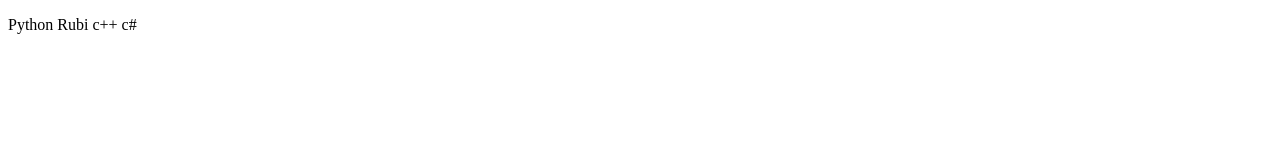
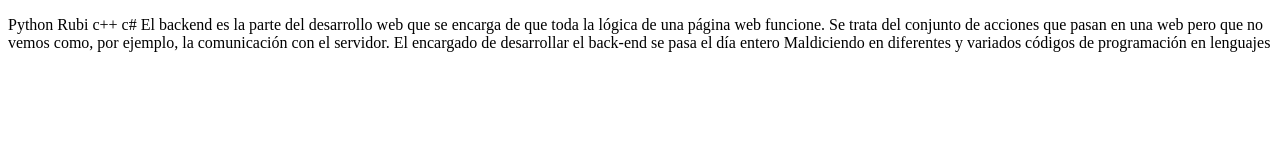
Before and after one commit to dubian20/jorge, a plain HTML site: page Backend.html in a window 1280 px wide. Drawn offline with Linux system fonts and the light colour scheme.

Commit message:
Adición al backend b

```diff
--- a/Backend.html
+++ b/Backend.html
@@ -4,6 +4,14 @@
 	<title></title>
 </head>
 <body>
- <p> Python Rubi c++ c#</p>
+ <p> Python Rubi c++ c#
+ El backend es la parte del desarrollo web que se
+encarga de que toda la lógica de una página web
+funcione. Se trata del conjunto de acciones que
+pasan en una web pero que no vemos como, por
+ejemplo, la comunicación con el servidor.
+El encargado de desarrollar el back-end se pasa
+el día entero Maldiciendo en diferentes y
+variados códigos de programación en lenguajes</p>
 </body>
 </html>
```
